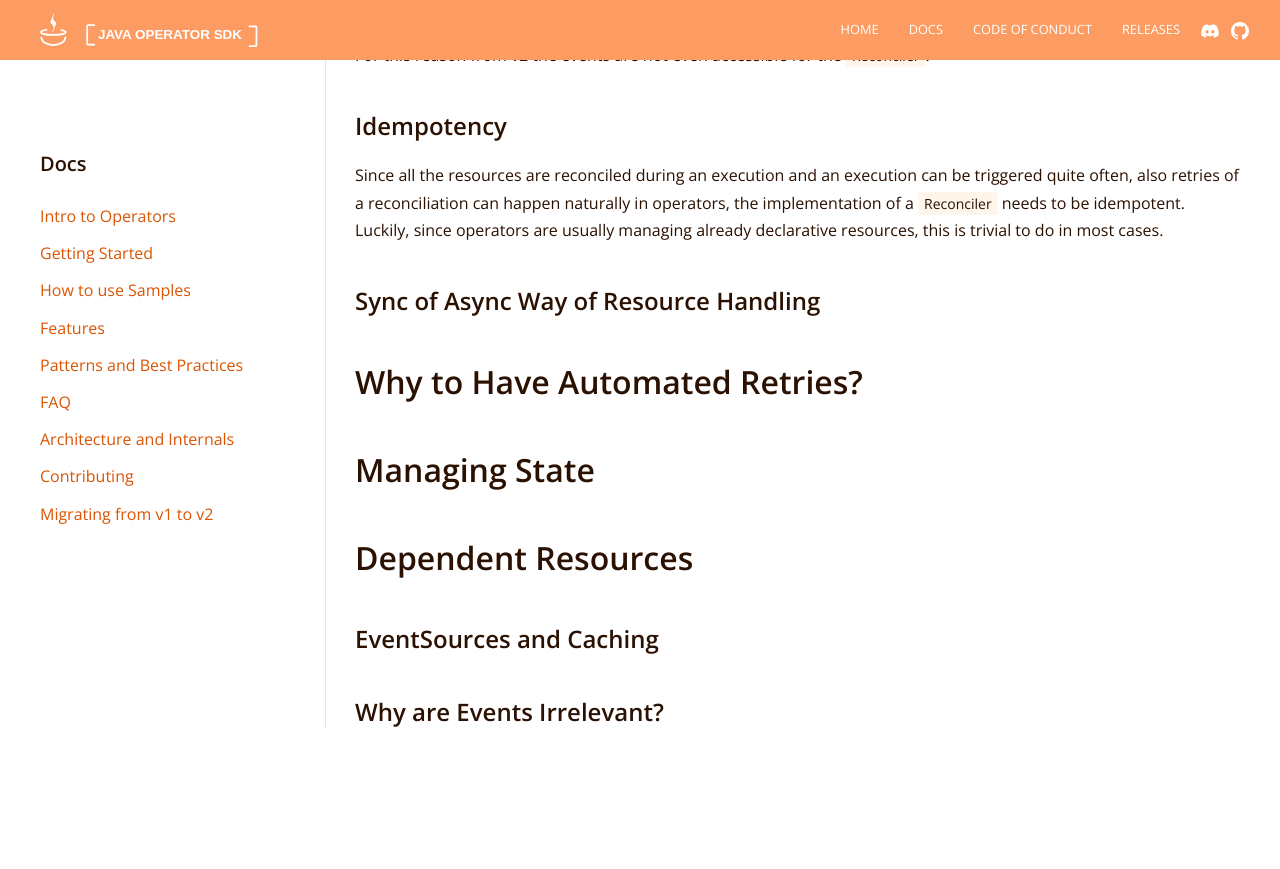
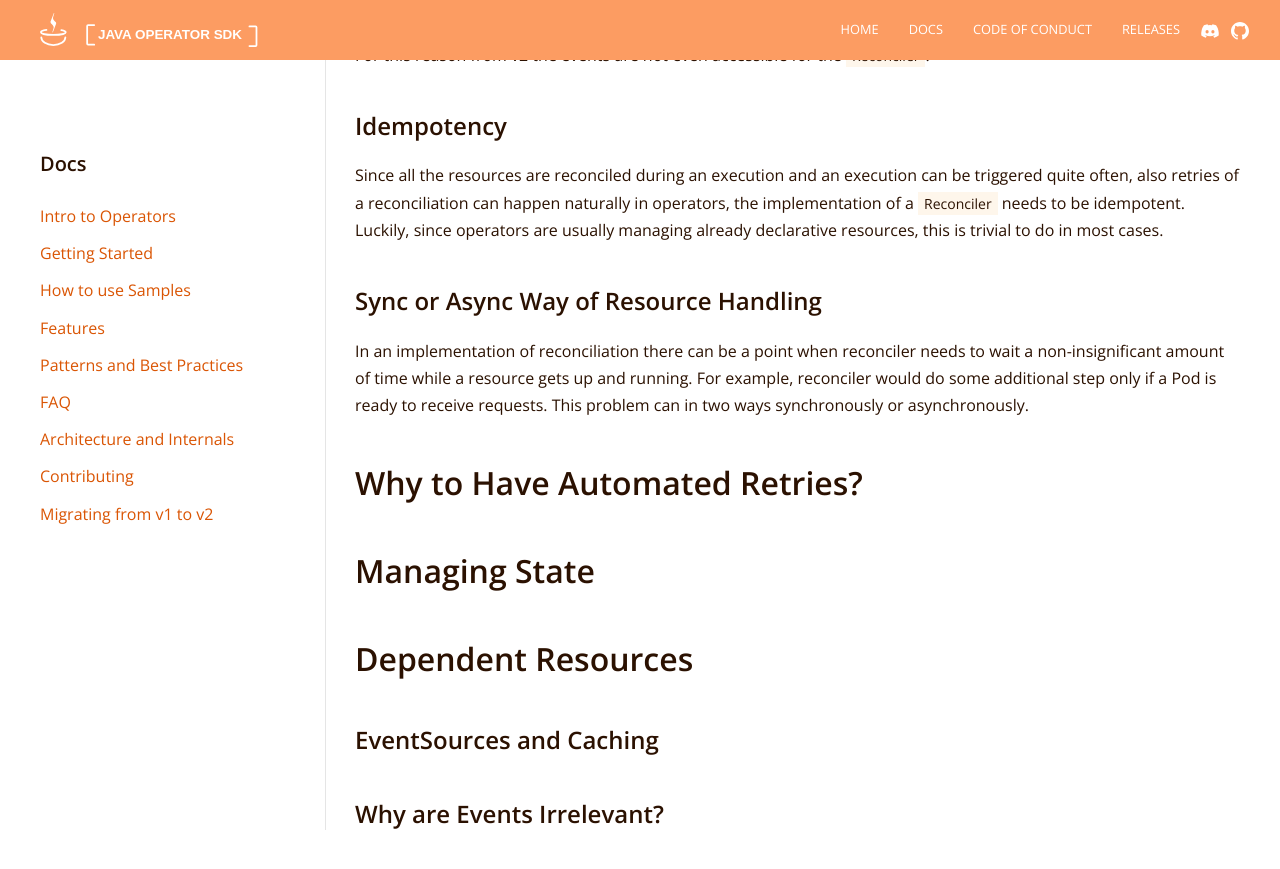
Before and after one commit to operator-framework/java-operator-sdk, a Jekyll site: the page built from docs/documentation/patterns-best-practices.md, in a window 1280 px wide and 900 px high, scrolled down 712 px. Shown: the top 869 px of the window. Built offline with Jekyll 4.4.1, drawn with Linux system fonts in a browser that asks for light colours; nearby versions of some CDN libraries; before the commit the page ends 1511 px from its top, so only the background shows below that.

Commit message:
docs: wip

```diff
--- a/docs/documentation/patterns-best-practices.md
+++ b/docs/documentation/patterns-best-practices.md
@@ -35,7 +35,12 @@ retries of a reconciliation can happen naturally in operators, the implementatio
 needs to be idempotent. Luckily, since operators are usually managing already declarative resources, this is trivial
 to do in most cases.
 
-### Sync of Async Way of Resource Handling
+### Sync or Async Way of Resource Handling
+
+In an implementation of reconciliation there can be a point when reconciler needs to wait a non-insignificant amount
+of time while a resource gets up and running. For example, reconciler would do some additional step only if a Pod is ready
+to receive requests. This problem can  in two ways synchronously or asynchronously.
+
 
 ## Why to Have Automated Retries?
 
```
